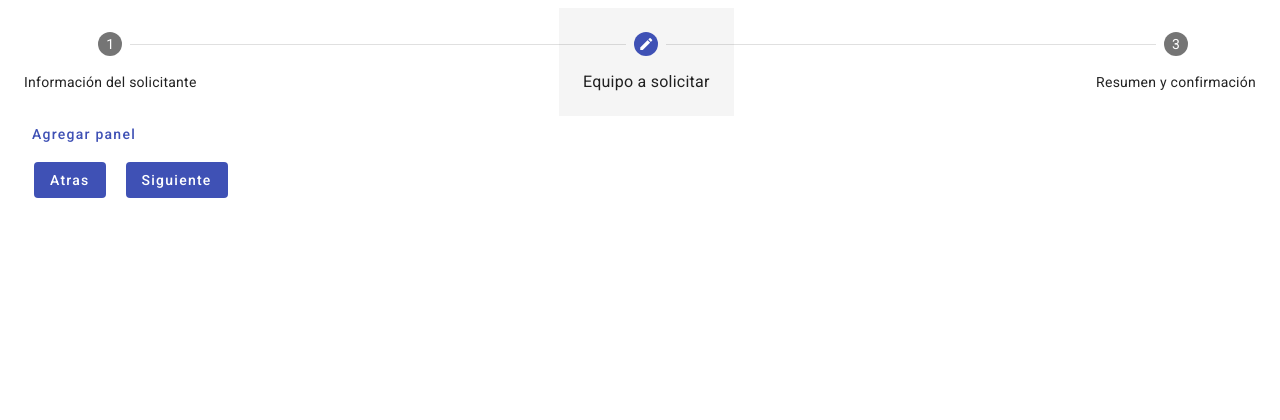
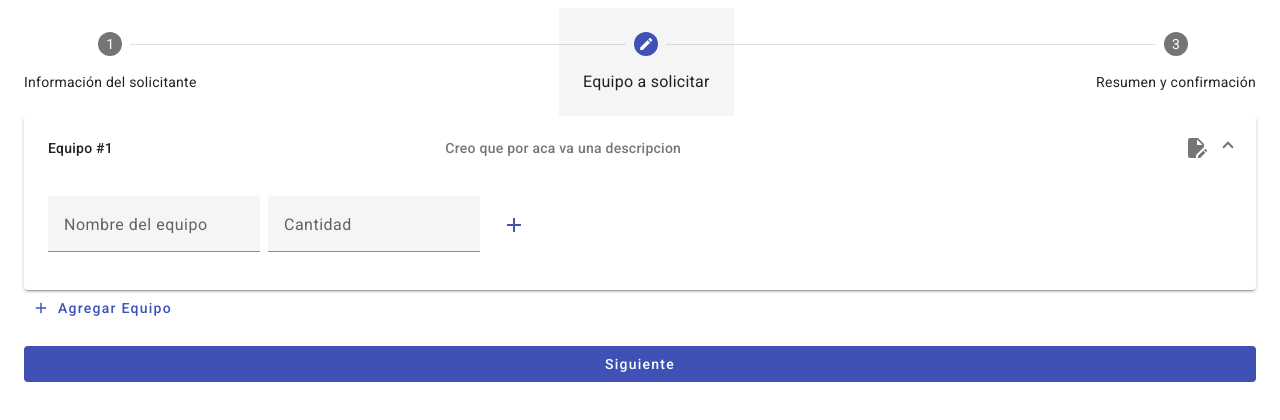
Before and after one commit to gonnaflick/Inventario-Laboratorios, an Angular app: page / in a window 1280 px wide. Both pictures are taken after typing "Sample", "Sample", "Sample" into the empty fields and a click on the button "Siguiente". Shown: the top 420 px of the page. Built offline with nearby package versions, Linux system fonts and the light colour scheme.

Commit message:
ya casi esta el paso 2 nomas no guarda datos

```diff
--- a/src/app/pages/content/request/request.component.html
+++ b/src/app/pages/content/request/request.component.html
@@ -66,17 +66,22 @@
       </div>
     </form>
   </mat-step>
+
+  <!--*********************************************** Abajo anda el paso 2 ************************************************************-->
+
   <mat-step [stepControl]="secondFormGroup">
     <form [formGroup]="secondFormGroup">
       <ng-template matStepLabel>Equipo a solicitar</ng-template>
-
       <mat-accordion class="example-headers-align">
-        <mat-expansion-panel *ngFor="let panel of panels; trackBy: trackByFn">
+        <mat-expansion-panel
+          *ngFor="let panel of panels"
+          [expanded]="panel.id === panels.length"
+        >
           <mat-expansion-panel-header>
             <mat-panel-title> Equipo #{{ panel.id }} </mat-panel-title>
             <mat-panel-description>
-              Al chile luego le pongo algo pq no me muevo rico
-              <mat-icon>account_circle</mat-icon>
+              Creo que por aca va una descripcion
+              <mat-icon>edit_document</mat-icon>
             </mat-panel-description>
           </mat-expansion-panel-header>
 
@@ -90,39 +95,47 @@
             <input matInput type="number" min="1" />
           </mat-form-field>
 
-          <button mat-button color="warn" (click)="agregarPanel()">
-            Futuro boton para eliminar
+          <button
+            mat-icon-button
+            color="warn"
+            style="margin-left: 10px"
+            (click)="eliminarPanel(panel)"
+            *ngIf="panels.length > 1"
+          >
+            <mat-icon>delete</mat-icon>
           </button>
-          <button mat-button color="primary" (click)="agregarPanel()">
-            Futuro boton para no se algo
+
+          <button
+            mat-icon-button
+            color="primary"
+            style="margin-left: 10px"
+            (click)="agregarPanel()"
+          >
+            <mat-icon>add</mat-icon>
           </button>
         </mat-expansion-panel>
       </mat-accordion>
 
       <button mat-button color="primary" (click)="agregarPanel()">
-        Agregar panel
+        <mat-icon>add</mat-icon>
+        Agregar Equipo
       </button>
 
       <div>
         <button
           mat-flat-button
           color="primary"
-          matStepperPrevious
-          style="margin: 10px"
-        >
-          Atras
-        </button>
-        <button
-          mat-flat-button
-          color="primary"
           matStepperNext
-          style="margin: 10px"
+          style="margin-top: 20px; width: 100%"
         >
           Siguiente
         </button>
       </div>
     </form>
   </mat-step>
+
+  <!--*********************************************** Abajo anda el paso 3 ************************************************************-->
+
   <mat-step>
     <ng-template matStepLabel>Resumen y confirmación</ng-template>
     <p>You are now done.</p>
--- a/src/app/pages/content/request/request.component.ts
+++ b/src/app/pages/content/request/request.component.ts
@@ -8,6 +8,14 @@ import { STEPPER_GLOBAL_OPTIONS } from '@angular/cdk/stepper';
 import { MatAccordion, MatExpansionModule } from '@angular/material/expansion';
 import { MatDatepickerModule } from '@angular/material/datepicker';
 import { MatNativeDateModule } from '@angular/material/core';
+
+import {
+  MatSnackBar,
+  MatSnackBarHorizontalPosition,
+  MatSnackBarModule,
+  MatSnackBarVerticalPosition,
+} from '@angular/material/snack-bar';
+import { MatSelectModule } from '@angular/material/select';
 
 import {
   FormControl,
@@ -59,6 +67,8 @@ export const _filter = (opt: string[], value: string): string[] => {
     MatDatepickerModule,
     MatNativeDateModule,
     NgIf,
+    MatSelectModule,
+    MatSnackBarModule,
   ],
 })
 export class RequestComponent implements OnInit {
@@ -79,9 +89,14 @@ export class RequestComponent implements OnInit {
     secondCtrl: ['', Validators.required],
   });
 
-  panels: { id: number }[] = [];
+  panels: { id: number; nombre: string; cantidad: number }[] = [
+    { id: 1, nombre: '', cantidad: 0 },
+  ];
 
-  constructor(private _formBuilder: FormBuilder) {}
+  constructor(
+    private _formBuilder: FormBuilder,
+    private _snackBar: MatSnackBar
+  ) {}
 
   getErrorMessage(errorType: String) {
     /*--------------------*/
@@ -179,17 +194,32 @@ export class RequestComponent implements OnInit {
   }
 
   agregarPanel() {
-    const nuevoPanel = { id: this.panels.length + 1 };
+    const nuevoPanel = { id: this.panels.length + 1, nombre: '', cantidad: 0 };
     this.panels.push(nuevoPanel);
   }
 
-  eliminarPanel(index: number) {
-    if (this.panels.length > 1) {
+  eliminarPanel(panel: { id: number; nombre: string; cantidad: number }) {
+    const index = this.panels.indexOf(panel);
+    if (index > -1 && this.panels.length > 1) {
+      const panel_cpy = panel;
       this.panels.splice(index, 1);
+
+      this.panels.forEach((panel, i) => {
+        panel.id = i + 1;
+      });
+
+      const snackBarRef = this._snackBar.open(
+        `Panel ${panel.id} eliminado`,
+        'Deshacer',
+        { duration: 5000 }
+      );
+      snackBarRef.onAction().subscribe(() => {
+        this.panels.splice(index, 0, panel);
+
+        this.panels.forEach((panel, i) => {
+          panel.id = i + 1;
+        });
+      });
     }
   }
-
-  trackByFn(index: number, item: { id: number }) {
-    return item.id;
-  }
 }
```
